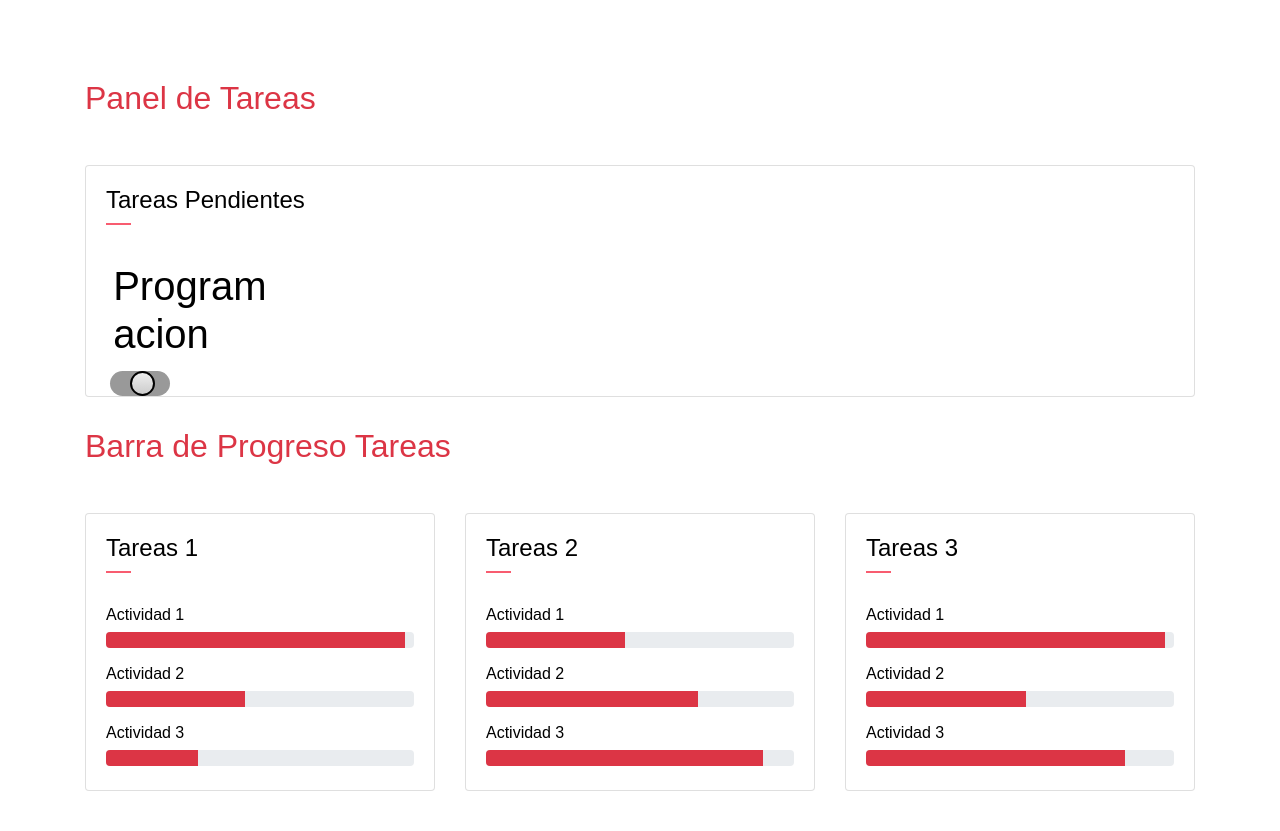
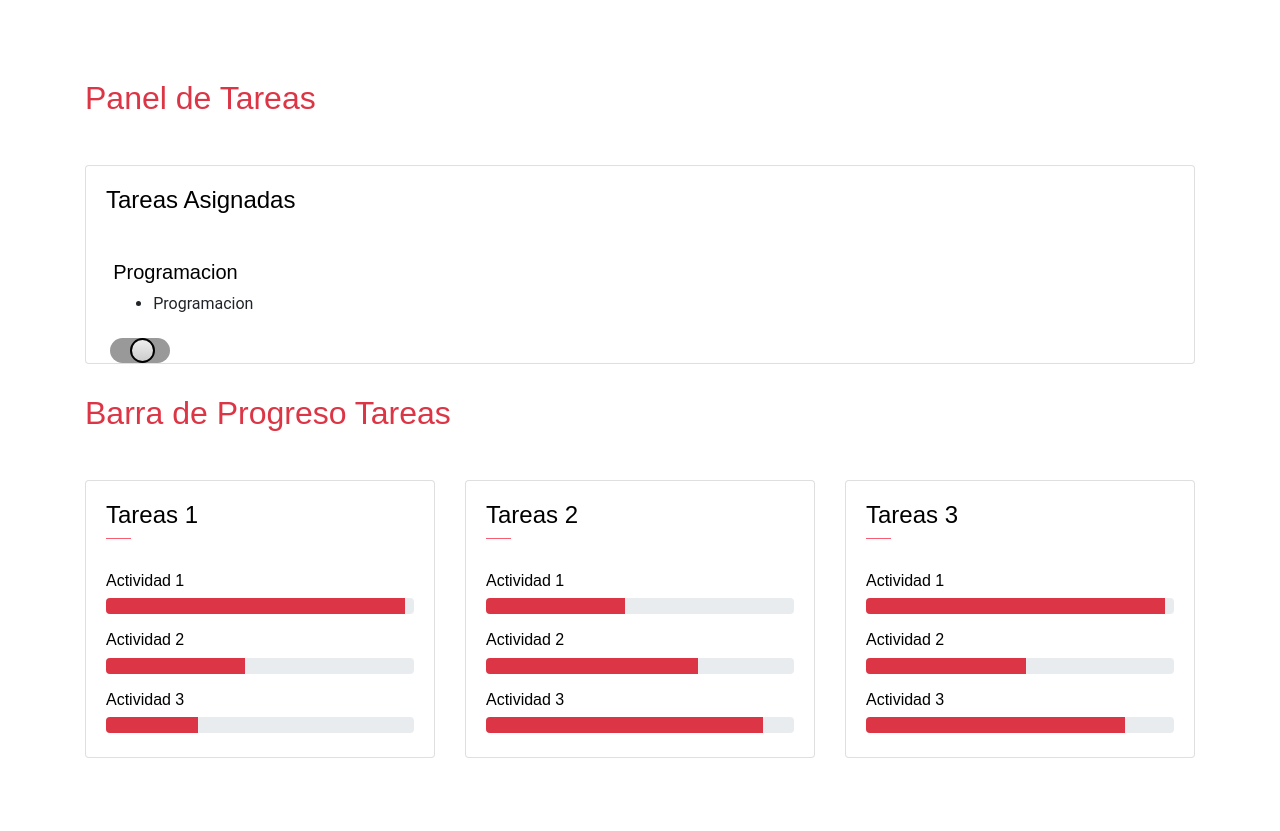
Before and after one commit to OGDarkFire/Portafolio-Caso5, a Django app: page /employee/ in a window 1280 px wide. Shown: the part 1045-1876 px from the top of the page. Run offline with Django 3.2, Linux system fonts and the light colour scheme; data comes from the database, SQL or seed files in the repository; both versions use the stored data as it was after the commit; some libraries are stand-ins or nearby versions.

Commit message:
Listado Tareas Asignadas

```diff
--- a/account/models.py
+++ b/account/models.py
@@ -93,7 +93,7 @@ class Tarea2(models.Model):
             return str(self.NombreTa)
 
 class TareaAce(models.Model):
-    Nom_Ta = models.ForeignKey(Tarea2, on_delete=models.CASCADE, blank=True, null=True)
+    Nom_Ta = models.ForeignKey(Tarea2, on_delete=models.CASCADE, blank=True, null=True)#cambiar a texto llenable
     TareaAce = models.ManyToManyField(Tarea,blank=True, null=True)
 
     def __str__(self):
--- a/templates/detail.html
+++ b/templates/detail.html
@@ -1,2 +1,2 @@
 Nom_Ta = {{obj.Nom_Ta}}<br>
-TareaAce = {{obj.TareaAce}}<br>
+TareaAce = {% for TareaAce in TA.TareaAce.all %}{{TareaAce}}</h5>{% endfor %}
--- a/templates/employee.html
+++ b/templates/employee.html
@@ -143,8 +143,7 @@
                     <div class="card">
                        <div class="card-header">
                             <div class="mt-2">
-                                <h4>Tareas Pendientes</h4>
-                                <span class="line"></span>
+                                <h4>Tareas Asignadas</h4>
                             </div>
                         </div>
                         <div class="productos">
@@ -152,7 +151,12 @@
                             <div class="producto">
                                 <div class="contenedor_producto">
                                     <div class="detalle">
-                                        <a href="{{ TA.get_absolute_url }}"><h1>{{TA.Nom_Ta}}</h1></a>
+                                        <a href="{{ TA.get_absolute_url }}"><h5>{{TA.Nom_Ta}}</h5></a>
+                                            <ul>
+                                                {% for T in TA.TareaAce.all %}
+                                                    <li>{{T}}</li>
+                                                {% endfor %}
+                                            </ul>
                                     </div>
                                     <div class="radio-wrapper">
                                         <p class="correct"><i class="ion-checkmark-round"></i>
```
Also changed, not shown: db.sqlite3.
